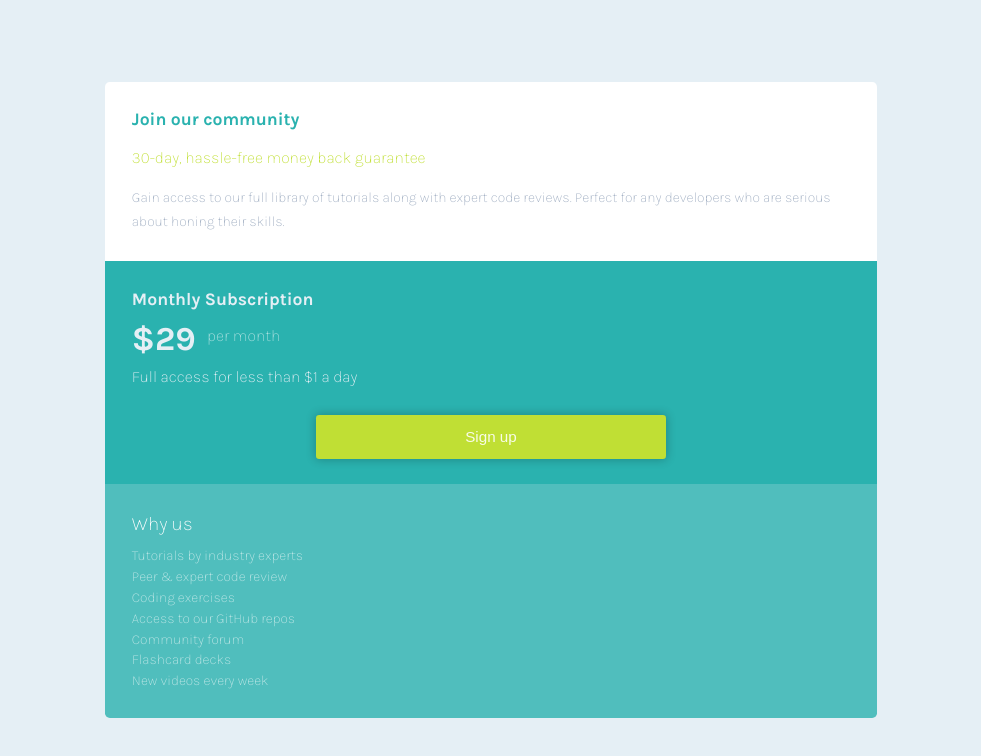
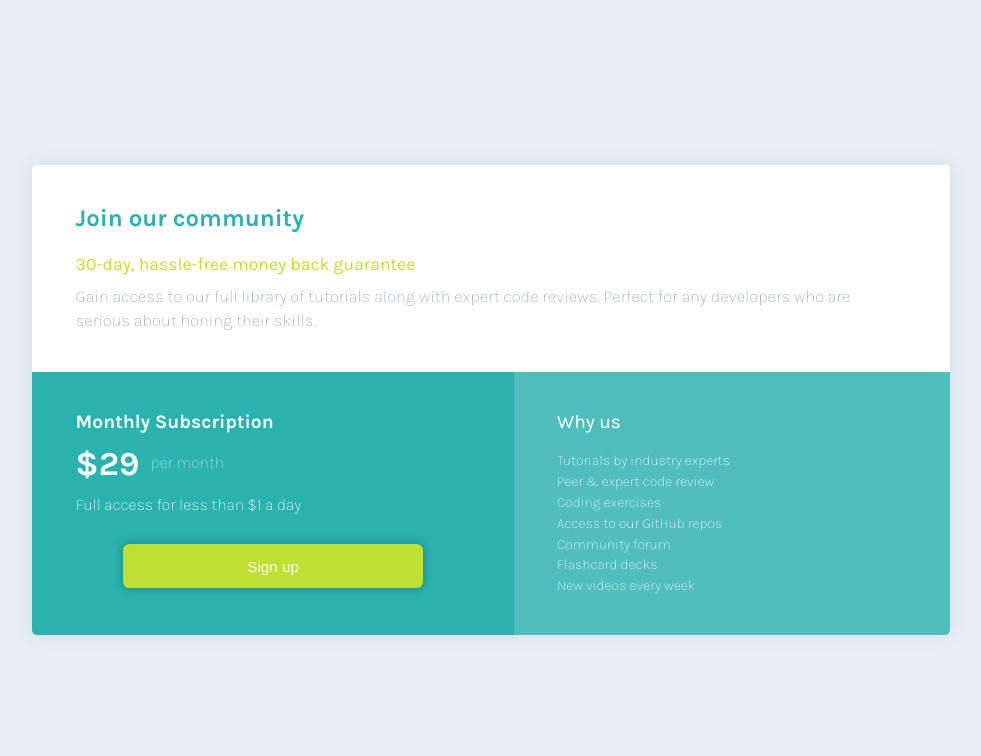
Before and after one commit to wojocode/grid-easy-bloks, a plain HTML site: page index.html in a window 1280 px wide. Shown: the whole page, without its empty margins (149-1130 px from the left). Drawn offline with Linux system fonts and the light colour scheme.

Commit message:
ready full respo version

```diff
--- a/index.html
+++ b/index.html
@@ -3,7 +3,6 @@
 <head>
   <meta charset="UTF-8">
   <meta name="viewport" content="width=device-width, initial-scale=1.0"> <!-- displays site properly based on user's device -->
-
   <link rel="icon" type="image/png" sizes="32x32" href="./images/favicon-32x32.png">
   <link rel="stylesheet" href="style.css">
   <title>Frontend Mentor | Single Price Grid Component</title>
@@ -19,7 +18,7 @@
         </div>
         <div class="subscription">
           <h1>Monthly Subscription</h1>
-              <strong>$29</strong>
+              <strong>&dollar;29</strong>
               <span>per month</span>
           <p>Full access for less than &dollar;1 a day</p>
           <button>
@@ -39,35 +38,5 @@
         </div>
     </div>
   </main>
-
-
-
-
-  <!--Join our community
-
-  30-day, hassle-free money back guarantee
-
-  Gain access to our full library of tutorials along with expert code reviews.
-  Perfect for any developers who are serious about honing their skills.
-
-  Monthly Subscription
-
-  &dollar;29 per month
-
-  Full access for less than &dollar;1 a day
-
-  Sign Up
-
-  Why Us
-
-  Tutorials by industry experts
-  Peer &amp; expert code review
-  Coding exercises
-  Access to our GitHub repos
-  Community forum
-  Flashcard decks
-  New videos every week
-
-  -->
 </body>
 </html>
--- a/style.css
+++ b/style.css
@@ -16,26 +16,27 @@ body{
     font-family:'Karla', sans-serif;
     height:100vh;
     background-color: var(--light_gray);
-    color:var(--light_gray);
     display:flex;
     justify-content: center;
     align-items: center;
 }
 .container{
     display:grid;
-    width:85%;
+    width:83%;
     margin:auto;
     border-radius:0.3rem;
     overflow: hidden;
+    box-shadow: 0 0 20px 1px rgba(0, 0, 0, 0.075);
 }
 .container > div {
     padding:1.1rem 1.1rem;
 }
 .container > div > *{
-    padding:0.6rem 0.6rem;
+    padding:0.7rem 0.7rem;
 }
 .container h1{
-    font-size:1.1rem;
+    font-size:1.2rem;
+    font-weight: 700;
 }
 .welcome{
     background-color: white;
@@ -43,24 +44,28 @@ body{
 .welcome h2{
    font-size:1rem;
    color:var(--bright_yellow);
-   font-weight:100;
+   font-weight:400;
 }
 .welcome h1{
     color:var(--cyan);
+    font-weight: 700;
 }
 .welcome p{
-    font-size:0.88rem;
+    font-size:0.9rem;
     line-height: 1.5rem;
     color:hsl(215, 21%, 69%);
+    font-weight: 200;
 }
 .subscription{
     background-color: var(--cyan);
+    color:rgba(255, 255, 255, 0.942);
 }
+
 .subscription button{
     width:calc(100% - 1.1rem);
     max-width:350px;
     display:block;
-    border-radius:0.2rem;
+    border-radius:0.4rem;
     outline:none;
     background-color:var(--bright_yellow);
     border:none;
@@ -82,6 +87,7 @@ body{
     font-size:2.1rem;
     vertical-align:middle;
     padding-right:0;
+    color:white;
 }
 .subscription span{
    font-size:1rem;
@@ -92,46 +98,59 @@ body{
 .about{
     background-color:hsla(179, 62%, 43%, 0.791);
 }
-
-
-
-
-
-
-
-
-
-
-
 /* list header */
 ul:before{
     content:attr(aria-label);
     font-size:1.2rem;
     color:white;
+    font-weight: 400;
 }
 ul li{
     list-style-type: none;
-    font-size:0.87rem;
+    font-size:0.88rem;
     font-weight:100;
-    color:rgba(255, 255, 255, 0.651);
+    color:rgba(255, 255, 255, 0.877);
     padding:0.12rem 0;
 }
 li:first-child{
-    padding-top:0.8rem;
+    padding-top:1.2rem;
 }
-
-
-
-
-
-
-
 
 @media screen and (max-width:300px){
     .container > div{
         padding:0.4rem 0.4rem;
     }
     .container{
-        width:100%;
+        width:95%;
     }
 }
+@media screen and (min-width:710px){
+    .container{
+        grid-template-columns: repeat(2,auto);
+        grid-template-rows: repeat(2,auto);
+    }
+    .container > div {
+        padding:1.7rem 2rem;
+    }
+    .welcome{
+        grid-column: span 2;
+    }
+    .subscription{
+        grid-column: span;
+    }
+    .subscription button{
+        max-width:300px;
+    }
+    .container .welcome h1{
+        font-size:1.5rem;
+        font-weight: 700;;
+    }
+    .container .welcome h2{
+        font-size:1.1rem;
+    }
+   .container .welcome p{
+        padding-top: 0;
+        font-size:1.05rem;
+        font-weight: 200;
+   }
+}
```
